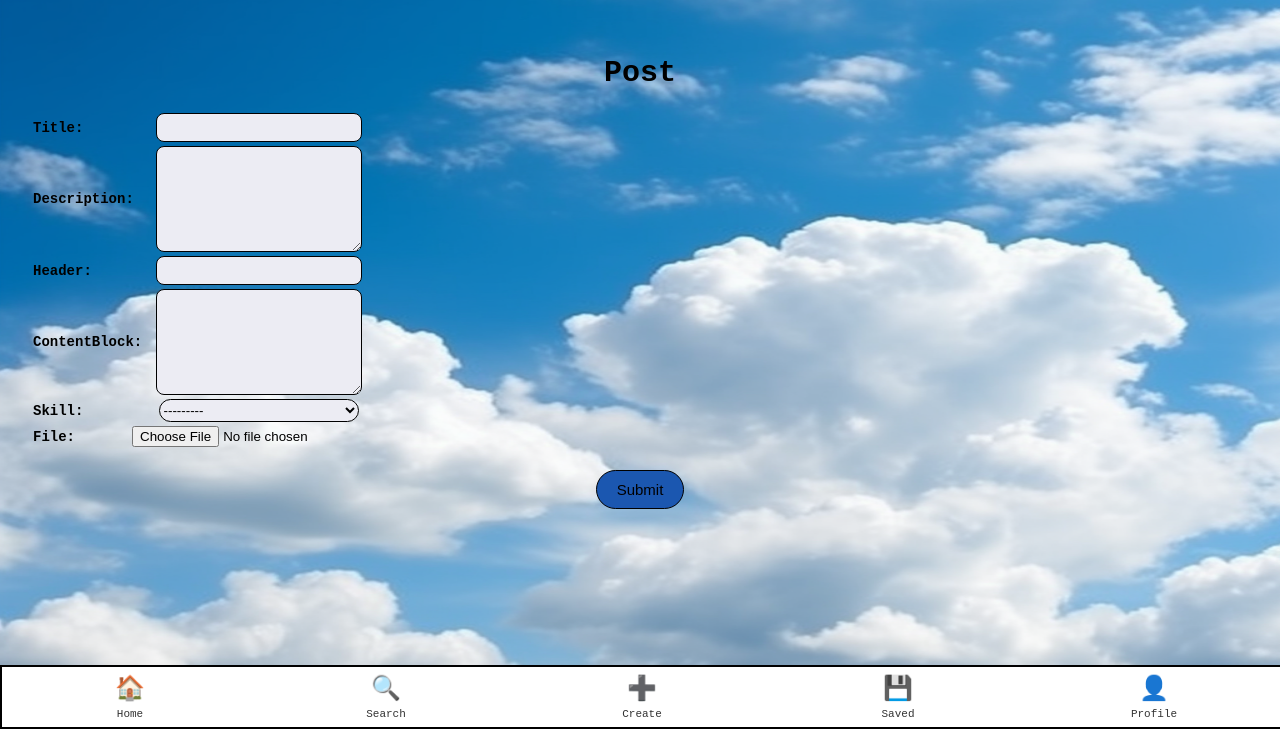
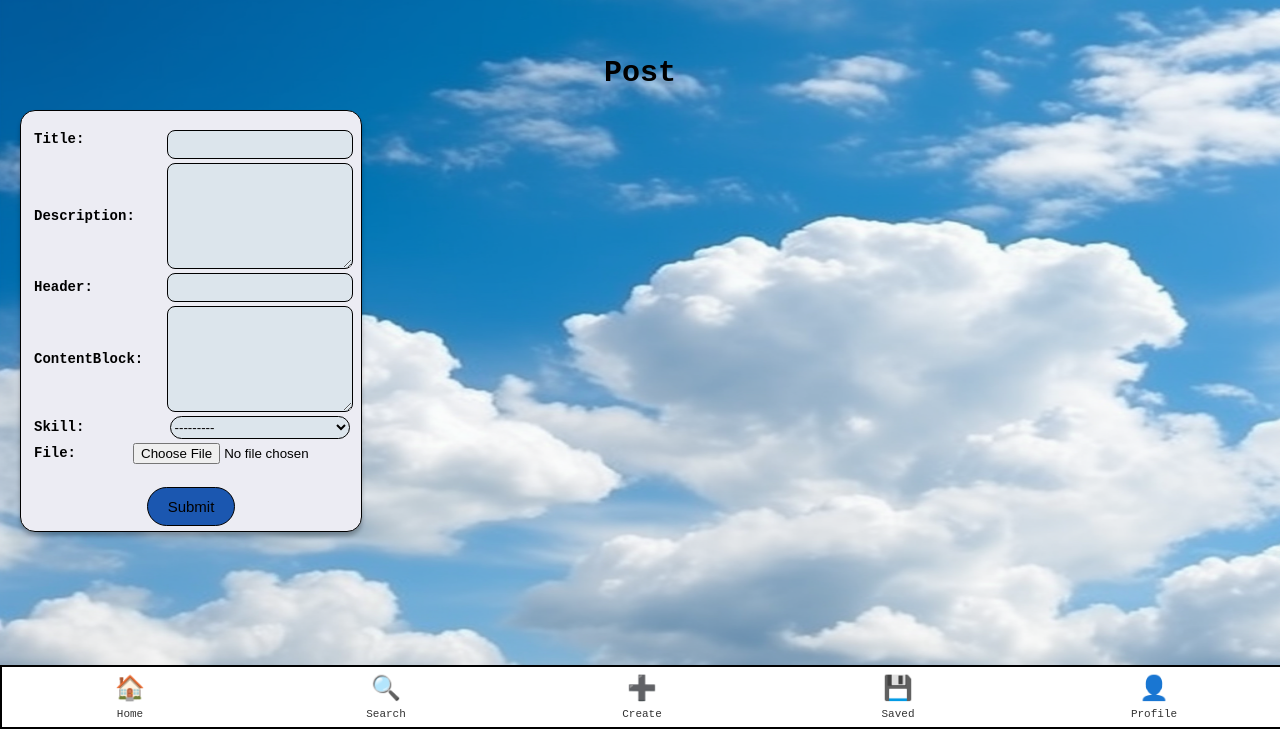
Before and after one commit to elonner/zeeply, a Django app: page /posts/create/ in a window 1280 px wide. Shown: the part 71-800 px from the top of the page. Run offline with Django 4.2, Linux system fonts and the light colour scheme; the visitor is signed in with stand-in values (Sample User, id 1); data that the repository does not hold is empty; parts of the project's set-up code (start-up, migrations or seed data) failed here and were passed over; some web fonts are replaced.

Commit message:
Update the CSS & HTML of pages

```diff
--- a/main_app/static/css/style.css
+++ b/main_app/static/css/style.css
@@ -209,9 +209,6 @@ h2 {
 
 /* Dropdown container */
 .dropdown {
-  /* margin-top: 0;
-  position: relative;
-  display: inline-block; */
   position: absolute;
   top: 0;
   left: 0;
@@ -264,6 +261,51 @@ h2 {
 }
 
 .btn {
+  display: flex;
+  align-items: center;
+  color: black;
+  display: block;
+  margin: 0 auto;
+  margin-top: 20px;
+  display: flex;
+  padding: 10px 20px;
+  font-size: 15px;
+  cursor: pointer;
+  border: 1px solid rgba(0,0,0,1);
+  border-radius: 20px;
+  border-top-left-radius: 20px;
+  border-top-right-radius: 20px;
+  border-bottom-left-radius: 20px;
+  border-bottom-right-radius: 20px;
+  background: rgba(27,87,176,1);
+}
+
+.btn:hover{
+  background-color: #45a049;
+}
+
+#edit-btn {
+  margin-right: 10px;
+  color: black;
+  display: block;
+  margin: 0 auto;
+  margin-top: 20px;
+  display: flex;
+  align-items: center;
+  padding: 10px 20px;
+  font-size: 15px;
+  cursor: pointer;
+  border: 1px solid rgba(0,0,0,1);
+  border-radius: 20px;
+  border-top-left-radius: 20px;
+  border-top-right-radius: 20px;
+  border-bottom-left-radius: 20px;
+  border-bottom-right-radius: 20px;
+  background: rgba(27,87,176,1);
+}
+
+#delete-btn {
+  color: black;
   display: block;
   margin: 0 auto;
   margin-top: 20px;
@@ -304,13 +346,17 @@ h2 {
 /* Styles for form input */
 
 /* Create post input title */
+
+
  #id_title {
   display: flex;
+  align-items: center;
+  height: 25px;
+  width: 180px;
   margin: 0 auto;
-  align-items: center;
-  width: 200px;
-  height: 25px;
-  background: rgba(236,236,243,1);
+  margin-top: 10px;
+  /* background: rgba(236,236,243,1); */
+  background: #DCE5EC;
   opacity: 1;
   border: 1px solid rgba(0,0,0,1);
   border-top-left-radius: 8px;
@@ -325,9 +371,10 @@ h2 {
   margin: 0 auto;
   display: flex;
   align-items: center;
-  width: 200px;
+  width: 180px;
   height: 25px;
-  background: rgba(236,236,243,1);
+  /* background: rgba(236,236,243,1); */
+  background: #DCE5EC;
   opacity: 1;
   border: 1px solid rgba(0,0,0,1);
   border-top-left-radius: 8px;
@@ -340,9 +387,10 @@ h2 {
 textarea {
   display: flex;
   margin: 0 auto;
-  width: 200px;
+  width: 180px;
   height: 100px;
-  background: rgba(236,236,243,1);
+  /* background: rgba(236,236,243,1); */
+  background: #DCE5EC;
   opacity: 1;
   border: 1px solid rgba(0,0,0,1);
   border-top-left-radius: 8px;
@@ -354,9 +402,10 @@ textarea {
 #id_skill {
   display: flex;
   margin: 0 auto;
-  width: 200px;
+  width: 180px;
   height: 23px;
-  background: rgba(236,236,243,1);
+  /* background: rgba(236,236,243,1); */
+  background: #DCE5EC;
   opacity: 1;
   border: 1px solid rgba(0,0,0,1);
   border-top-left-radius: 12px;
@@ -364,6 +413,32 @@ textarea {
   border-bottom-left-radius: 12px;
   border-bottom-right-radius: 12px;
   overflow: hidden;
+}
+
+/* Post form container */
+#post-form-container {
+  display: flex;
+  flex-direction: column;
+  justify-content: center;
+  width: 340px;
+  height: 420px;
+  /* margin-bottom: 20px; */
+  margin-right: 20px;
+  margin-left: 20px;
+  background: #ECECF3;
+  opacity: 1;
+  border: 1px solid rgba(0,0,0,1);
+  border-top-left-radius: 15px;
+  border-top-right-radius: 15px;
+  border-bottom-left-radius: 15px;
+  border-bottom-right-radius: 15px;
+  box-shadow: 0px 4px 4px rgba(0, 0, 0, 0.25);
+}
+
+
+.post-form {
+  display: flex;
+  flex-direction: column;
 }
 
 
@@ -377,7 +452,7 @@ label {
   color: rgba(0,0,0,1);
   font-size: 14px;
   opacity: 1;
-  margin-left: 30px;
+  margin-left: 10px;
   margin-right: 45px;
   font-weight: bold;
   /* text-align: left; */
@@ -395,6 +470,10 @@ label {
     width: 100%;
   }
 
+  /* .post-form {
+    width: 100%;
+  } */
+
   #content {
     width: 100%;
 
--- a/main_app/templates/main_app/post_form.html
+++ b/main_app/templates/main_app/post_form.html
@@ -7,13 +7,15 @@
     <h1>Post</h1>
 {% endif %}
 
-<form action="" method="POST" enctype="multipart/form-data">
+<div id="post-form-container">
+    <form class="post-form" action="" method="POST" enctype="multipart/form-data">
         {% csrf_token %}
         <table>
             {{ form.as_table }}
         </table>
         <input type="submit" value="Submit" class="btn">
     </form>
+</div>
 
 
 {% endblock %}
--- a/main_app/templates/main_app/user_detail.html
+++ b/main_app/templates/main_app/user_detail.html
@@ -24,8 +24,8 @@
             </div>
             {% if post.creator.id == user.id %}
                 <div id="user_post">
-                    <a href="{% url 'posts_update' post.id %}">Edit</a>
-                    <a href="{% url 'posts_delete' post.id %}">Delete</a>
+                    <a href="{% url 'posts_update' post.id %}" id="edit-btn">Edit</a>
+                    <a href="{% url 'posts_delete' post.id %}" id="delete-btn">Delete</a>
                 </div>
             {% endif %}
         </li>
```
Lines whose indentation alone changed are shown as unchanged.
